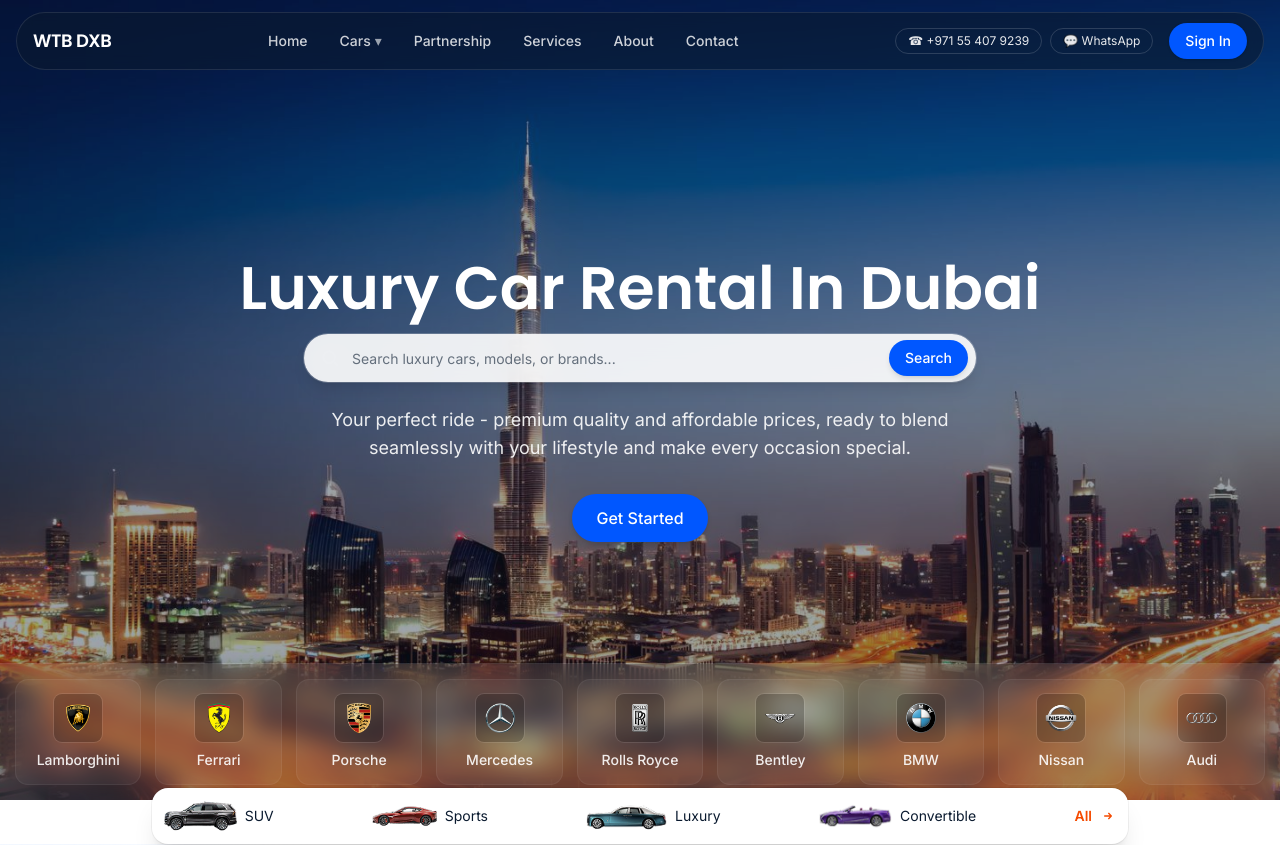
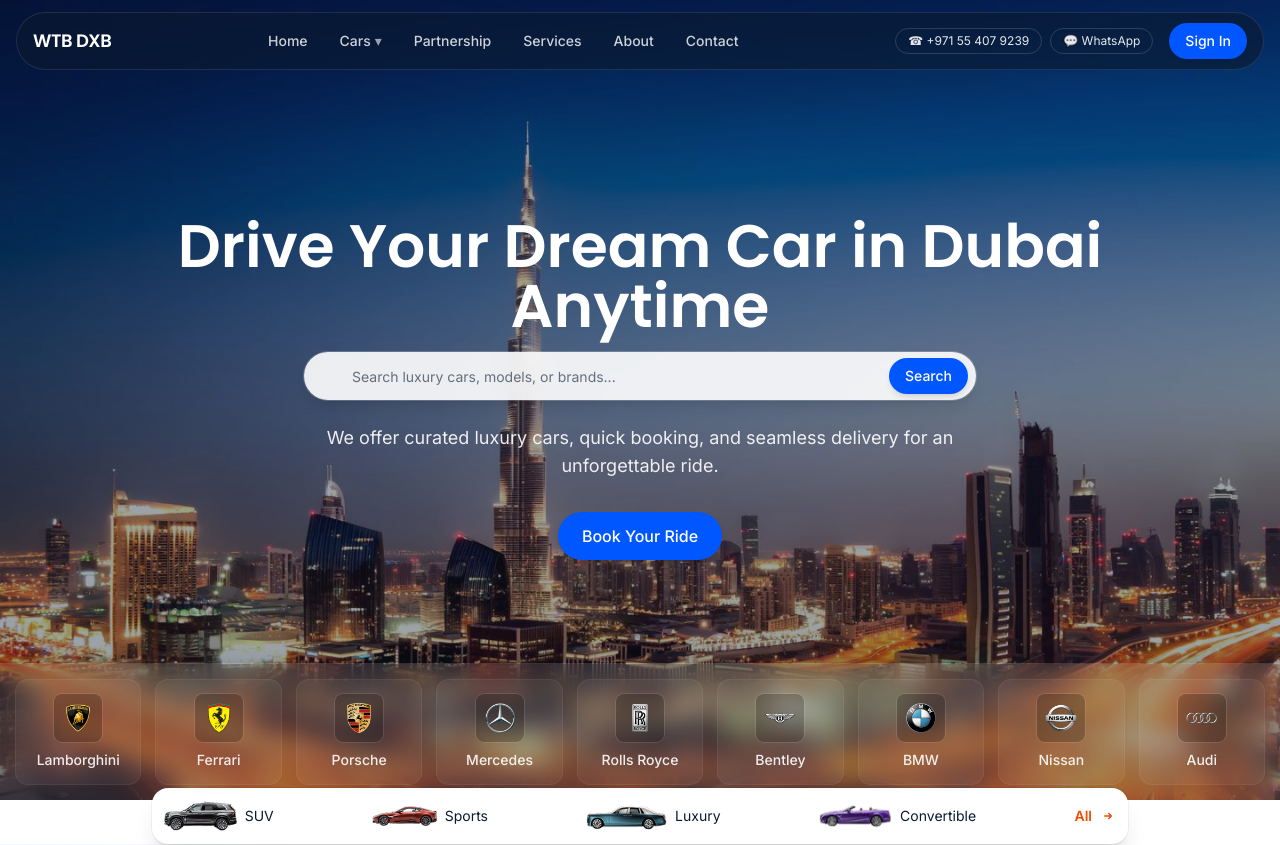
Before and after one commit to Muhammed-Haider/car-rental-service, a Next.js app: page / in a window 1280 px wide. Shown: the top 845 px of the page. Built offline with nearby package versions, Linux system fonts and the light colour scheme.

Commit message:
update : button

```diff
--- a/src/components/HeroVideo.jsx
+++ b/src/components/HeroVideo.jsx
@@ -11,7 +11,7 @@
       <div className="absolute inset-0 bg-[#0A1A2F]/40" />
       <div className="relative z-10 mx-auto flex min-h-svh max-w-5xl flex-col items-center justify-center px-6 text-center">
         <h1 className="mb-4 text-4xl font-semibold text-white sm:text-5xl md:text-6xl" style={{ fontFamily: 'var(--font-heading)' }}>
-          Luxury Car Rental In Dubai
+          Drive Your Dream Car in Dubai Anytime
         </h1>
         <form role="search" action="#search" className="mb-6 w-full max-w-2xl">
           <div className="relative">
@@ -36,13 +36,13 @@
           </div>
         </form>
         <p className="mb-8 max-w-2xl text-base text-white/90 sm:text-lg">
-          Your perfect ride - premium quality and affordable prices, ready to blend seamlessly with your lifestyle and make every occasion special.
+          We offer curated luxury cars, quick booking, and seamless delivery for an unforgettable ride.
         </p>
         <a
           href="#get-started"
-          className="inline-flex items-center rounded-full bg-[#0057FF] px-6 py-3 text-base font-medium text-white shadow-md transition-colors hover:bg-[#0048d1] focus:outline-none focus:ring-2 focus:ring-white/70 focus:ring-offset-2 focus:ring-offset-[#0A1A2F]"
+          className="inline-flex items-center rounded-full bg-[#0057FF] px-6 py-3 text-base font-medium text-white shadow-md transition-colors hover:bg-[#0048d1] focus:outline-none focus:ring-2 focus:ring-white/70 focus:ring-offset-2 focus:ring-offset-[#0A1A2F] mb-6"
         >
-          Get Started
+          Book Your Ride
         </a>
       </div>
 
```
